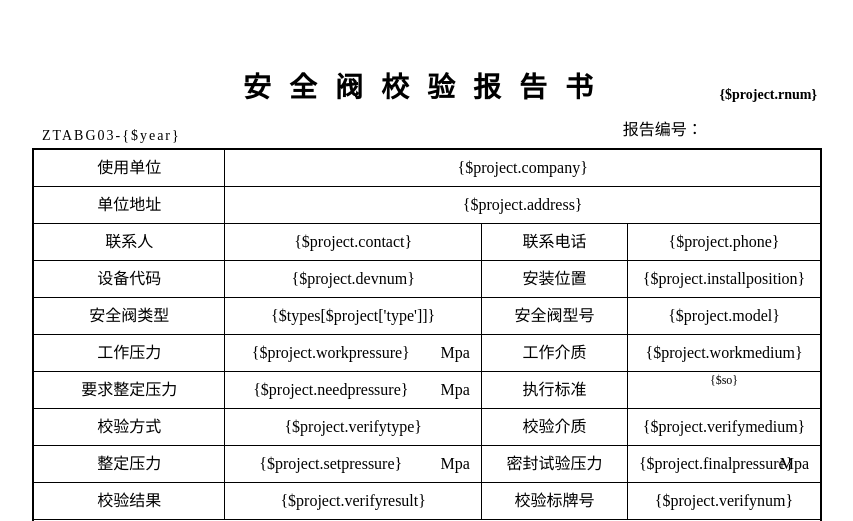
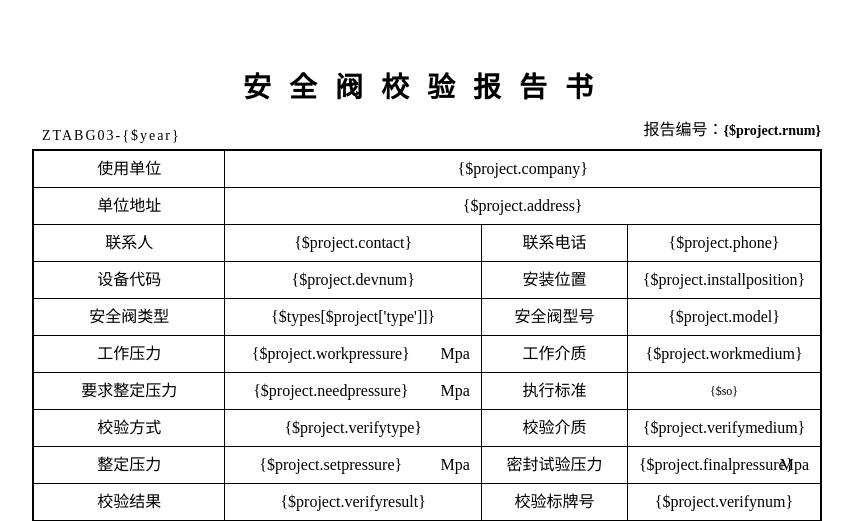
Before and after one commit to Zoombin/Valve-Web, a PHP site: page /DbName/Home/View/Project/print1.html in a window 1280 px wide. Shown: the top 521 px of the page, without its empty margins (213-1066 px from the left). Run offline with PHP 8.4, Linux system fonts and the light colour scheme.

Commit message:
样式修改

```diff
--- a/Home/View/Project/print1.html
+++ b/Home/View/Project/print1.html
@@ -9,10 +9,10 @@
 		<div class="container-fluid main-content">
 		<div class="left-num">ZTABG03-{$year}</div>
 		<table class="data-table noborder">
-		<caption>安全阀校验报告书<span>{$project.rnum}</span></caption>
+		<caption>安全阀校验报告书<!-- <span>{$project.rnum}</span> --></caption>
         <tr>
         	<td colspan="2" class="w50 noborder"></td>
-        	<td colspan="2" class="noborder text-right" style="padding-right: 15%">报告编号：</td>
+        	<td colspan="2" class="noborder text-right rnum" style="padding-right: 0%">报告编号：<span>{$project.rnum}</span></td>
         </tr>
 	        <tr>
 	          <td class="w25 hbt hbl">使用单位</td>
--- a/Home/View/Project/print2.html
+++ b/Home/View/Project/print2.html
@@ -10,10 +10,10 @@
 	<div class="container-fluid main-content">
 		<div class="left-num">ZTABG02-{$year}</div>
 		<table class="data-table noborder">
-		<caption>安全阀校验记录<span>{$project.rnum}</span></caption>
+		<caption>安全阀校验记录<!--<span>{$project.rnum}</span>--></caption>
         <tr>
         	<td colspan="2" class="w50 noborder"></td>
-        	<td colspan="2" class="noborder text-right" style="padding-right: 15%">编号：</td>
+        	<td colspan="2" class="noborder text-right rnum" style="padding-right: 0%">编号：<span>{$project.rnum}</span></td>
         </tr>
 		    <tr>
 	          <td class="w25 hbt hbl">使用单位</td>
--- a/Public/css/print.css
+++ b/Public/css/print.css
@@ -19,7 +19,8 @@ ul{list-style:none}
 .data-table{border:1pt solid #000;width:100%}
 .data-table caption{padding:10px 0;font-size:28px;font-weight:900;letter-spacing:18px;margin-bottom:0px;text-align: center;position: relative;}
 .data-table caption span{font-size: 14px;text-align: right;position:absolute;right:5px;bottom:10px;letter-spacing:normal;}
-.data-table td,.data-table th{border:1pt solid #000;padding:5px 10px 5px;text-align:center;line-height:26px;font-size:12pt;vertical-align:top}
+.data-table td,.data-table th{border:1pt solid #000;padding:5px 10px 5px;text-align:center;line-height:26px;font-size:12pt;vertical-align:middle;}
+.data-table td.rnum span{font-size: 14px;text-align: right;font-weight:900;}
 .noborder{border: none !important;}
 .w25{width:25%}
 .w33{width:33.333%}
--- a/Public/css/screen.css
+++ b/Public/css/screen.css
@@ -19,7 +19,8 @@ ul{list-style:none}
 .data-table{border:1pt solid #000;width:100%}
 .data-table caption{padding:10px 0;font-size:28px;font-weight:900;letter-spacing:18px;margin-bottom:0px;text-align: center;position: relative;}
 .data-table caption span{font-size: 14px;text-align: right;position:absolute;right:5px;bottom:10px;letter-spacing:normal;}
-.data-table td,.data-table th{border:1pt solid #000;padding:5px 10px 5px;text-align:center;line-height:26px;font-size:12pt;vertical-align:top}
+.data-table td,.data-table th{border:1pt solid #000;padding:5px 10px 5px;text-align:center;line-height:26px;font-size:12pt;vertical-align:middle;}
+.data-table td.rnum span{font-size: 14px;text-align: right;font-weight:900;}
 .noborder{border: none !important;}
 .w25{width:25%}
 .w33{width:33.333%}
```
